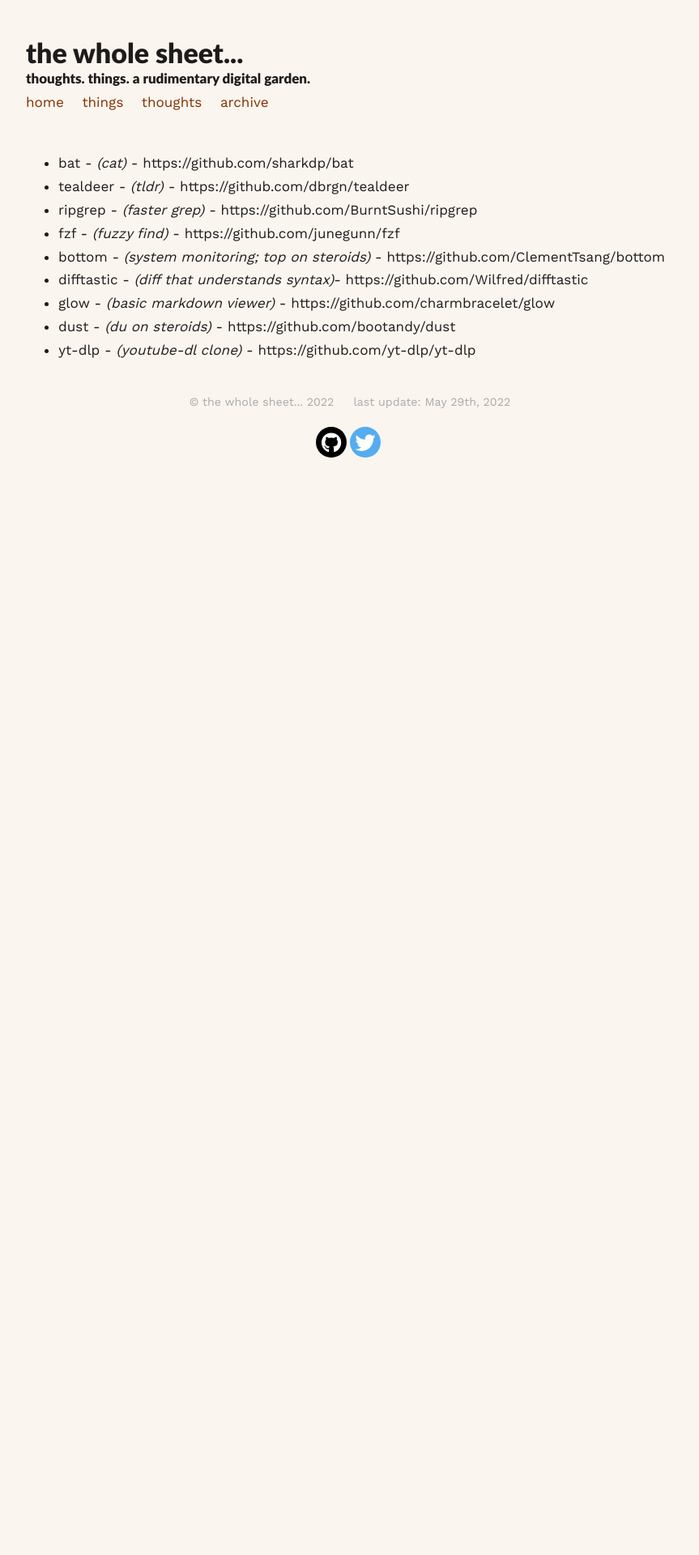
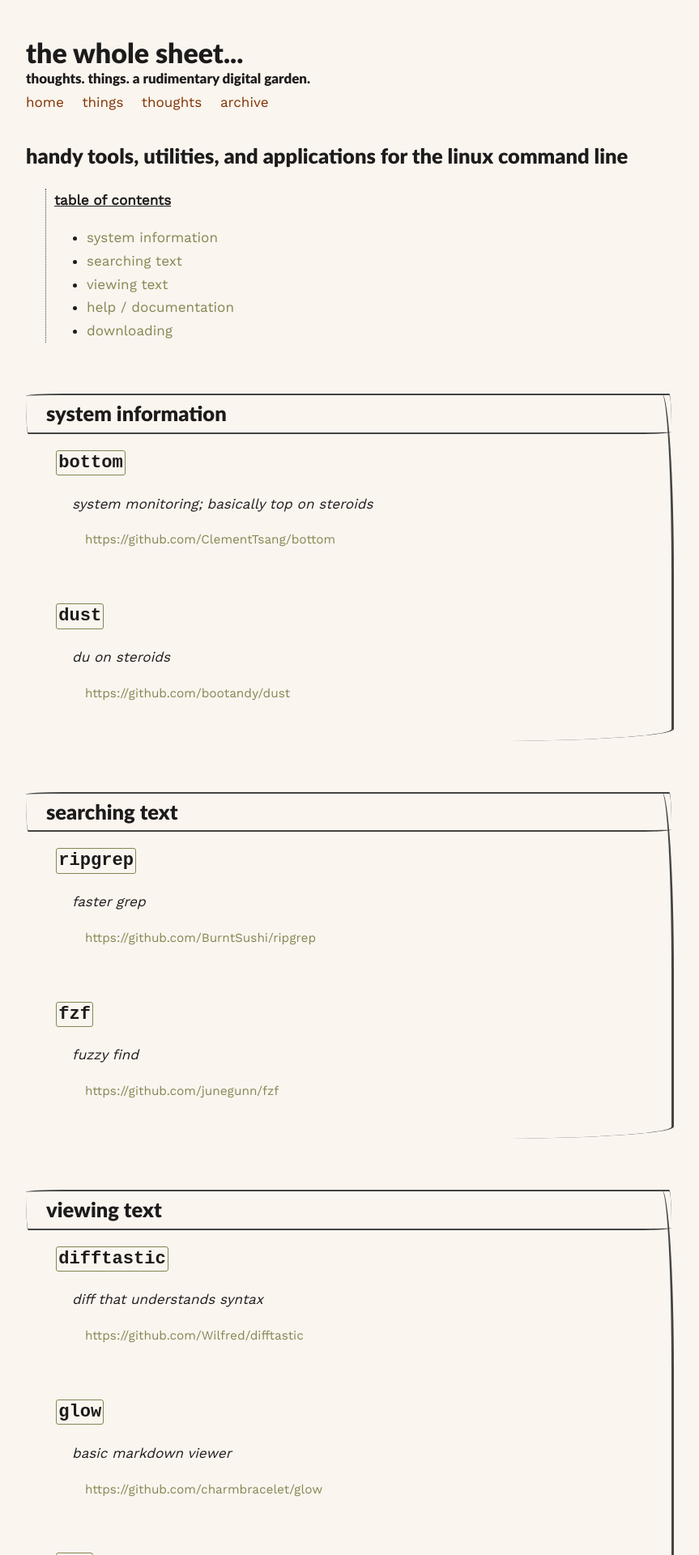
Before and after one commit to walderf/walderf.github.io, a Jekyll site: the page built from _projects/commandline.md, in a window 1280 px wide. Shown: the top 1920 px of the page at 81% size, without its empty margins (208-1071 px from the left). Built offline with Jekyll 4.4.1, drawn with Linux system fonts in a browser that asks for light colours; nearby versions of some CDN libraries; before the commit the page ends 968 px from its top, so only the background shows below that; some of the changed text lies outside the part shown.

Commit message:
commandline, links, style

```diff
--- a/_projects/commandline.md
+++ b/_projects/commandline.md
@@ -1,17 +1,162 @@
 ---
 layout: post
 title: command line
-description: various handy tools, utilities, and applications for the linux command line
+headline: handy tools, utilities, and applications for the linux command line
+description: various handy tools, utilities, and applications for the linux command line (CLI)
 ---
+{::options parse_block_html="true" /}
+
+<div class="atoc">
+
+<span style="text-decoration: underline;"><b>table of contents</b></span>
+
+- TOC
+{:toc}
+
+</div>
+
+<br />
+
+<div class="acm">
+
+# system information
+{: .acname}
+
+<div class="ac">
+
+`bottom`
+{: .ct}
+
+system monitoring; basically top on steroids
+{: .cd}
+
+<https://github.com/ClementTsang/bottom>
+{: .cs}
+
+<br />
+
+`dust`
+{: .ct}
+
+du on steroids
+{: .cd}
+
+<https://github.com/bootandy/dust>
+{: .cs}
+
+<br />
+</div>
+</div>
+<br />
+<div class="acm">
+
+# searching text
+{: .acname}
+
+<div class="ac">
+
+`ripgrep`
+{: .ct}
+
+faster grep
+{: .cd}
+
+<https://github.com/BurntSushi/ripgrep>
+{: .cs}
+
+<br />
+
+`fzf`
+{: .ct}
+
+fuzzy find
+{: .cd}
+
+<https://github.com/junegunn/fzf>
+{: .cs}
+
+<br />
+</div>
+</div>
+<br />
+<div class="acm">
+
+# viewing text
+{: .acname}
 
 
+<div class="ac">
 
-* bat - *(cat)* -  https://github.com/sharkdp/bat
-* tealdeer - *(tldr)* - https://github.com/dbrgn/tealdeer
-* ripgrep  - *(faster grep)* - https://github.com/BurntSushi/ripgrep
-* fzf - *(fuzzy find)* - https://github.com/junegunn/fzf
-* bottom - *(system monitoring; top on steroids)* - https://github.com/ClementTsang/bottom
-* difftastic - *(diff that understands syntax)*- https://github.com/Wilfred/difftastic
-* glow - *(basic markdown viewer)* - https://github.com/charmbracelet/glow
-* dust - *(du on steroids)* - https://github.com/bootandy/dust
-* yt-dlp - *(youtube-dl clone)* - https://github.com/yt-dlp/yt-dlp
+`difftastic`
+{: .ct}
+
+diff that understands syntax
+{: .cd}
+
+<https://github.com/Wilfred/difftastic>
+{: .cs}
+
+<br />
+
+`glow`
+{: .ct}
+
+basic markdown viewer
+{: .cd}
+
+<https://github.com/charmbracelet/glow>
+{: .cs}
+
+<br />
+
+`bat`
+{: .ct}
+
+cat
+{: .cd}
+
+<https://github.com/sharkdp/bat>
+{: .cs}
+
+<br />
+</div>
+</div>
+<br />
+<div class="acm">
+
+# help / documentation
+{: .acname}
+
+<div class="ac">
+
+`tealdeer`
+{: .ct}
+
+tldr
+{: .cd}
+
+<https://github.com/dbrgn/tealdeer>
+{: .cs}
+
+<br />
+</div>
+</div>
+<br />
+<div class="acm">
+
+# downloading
+{: .acname}
+
+<div class="ac">
+`yt-dlp`
+{: .ct}
+
+youtube-dl clone
+{: .cd}
+
+<https://github.com/yt-dlp/yt-dlp>
+{: .cs}
+
+<br />
+</div>
+</div>
--- a/assets/css/_sass/style.scss
+++ b/assets/css/_sass/style.scss
@@ -45,7 +45,6 @@
   color: $navlinks-color;
 }
 
-
 figure {
   margin: 0;
 }
@@ -81,24 +80,51 @@
   font-style: italic;
 }
 
-// articles
-.atoc {
-  text-align: left;
-  position: relative;
-  left: 3%;
-  padding-left: 10px;
-  border-left: 1px dotted #444444;
+////////// commandline
+
+// commandline source ("github" link)
+.cs {
+  margin-left: 53px;
+  font-size: .9em;
+/*  a {
+    color: $text-color;
+    @media (prefers-color-scheme: dark) {
+      color: $text-color-dark;
+    }
+    text-decoration: none;
+    &:hover {
+      color: $navlinks-color;
+    }
+  }
+  */
 }
 
-.acm {
-  border-right: 3px inset #444444;
-  border-radius: 255px 15px 225px 15px/15px 225px 15px 255px;
+// commandline title
+.ct {
+  margin-left: 17px;
+  code {
+     font-size: 1.3em;
+     font-weight: bold;
+     border: dotted double;
+  }
 }
 
-.ac {
-  padding-left: 20px;
+// commandline description
+.cd {
+  font-style: italic;
+  margin-left: 37px;
 }
 
+////////// quotations
+
+// quotation source (author's name)
+.qs {
+  font-size: .9em;
+  text-align: right;
+  padding-right: 89px;
+}
+
+// quotation quote
 .qc {
   blockquote {
     font-weight: normal;
@@ -108,13 +134,10 @@
   padding-left: 20px;
 }
 
-.qs {
-  font-size: .9em;
-  text-align: right;
-  padding-right: 89px;
-}
+////////// articles
 
-.s {
+// article source
+.as {
   text-align: right;
   font-size: .7em;
   padding-right: 89px;
@@ -130,6 +153,29 @@
   }
 }
 
+////////// main "hand drawn" layout
+
+// table of contents
+.atoc {
+  text-align: left;
+  position: relative;
+  left: 3%;
+  padding-left: 10px;
+  border-left: 1px dotted #444444;
+}
+
+// "hand drawn" main category box
+.acm {
+  border-right: 3px inset #444444;
+  border-radius: 255px 15px 225px 15px/15px 225px 15px 255px;
+}
+
+// "hand drawn" sub- (or solo) category box
+.ac {
+  padding-left: 20px;
+}
+
+// category name
 .acname {
   padding: 0px 25px;
   border-radius: 255px 15px 225px 15px/15px 225px 15px 255px;
@@ -138,6 +184,7 @@
   border-left: none;
 }
 
+// category sub-name
 .ascname {
   padding: 0px 25px;
   margin-left: 50px;
@@ -147,10 +194,10 @@
   border-left: none;
 }
 
+// headline
 .headline, .post-headline {
   font-size: 2em;
   margin-bottom: -0.4em;
-
   @include media-query($on-palm) {
     font-size: 2em;
   }
```
Also changed, not shown: _projects/links.md (+58 -9 lines).
